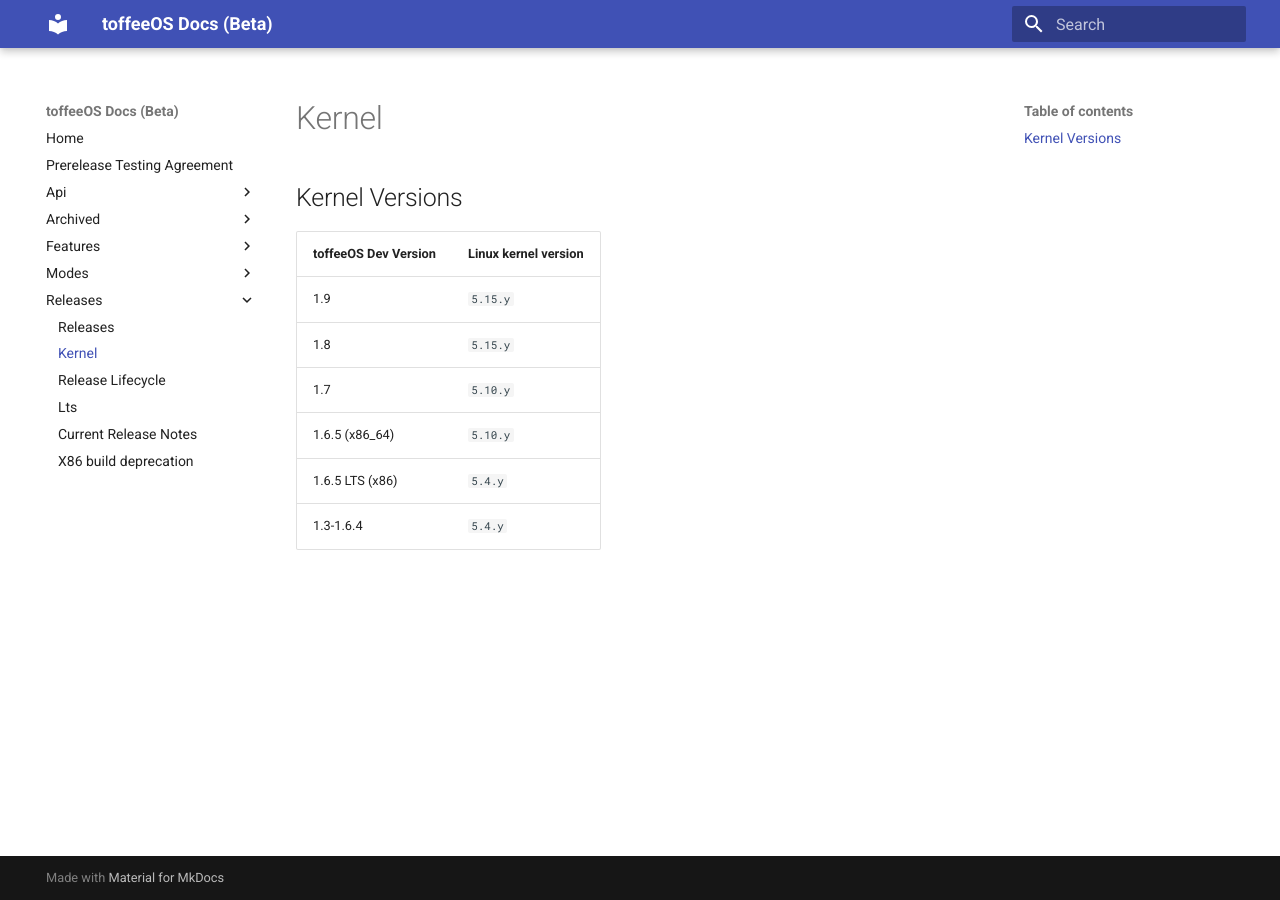
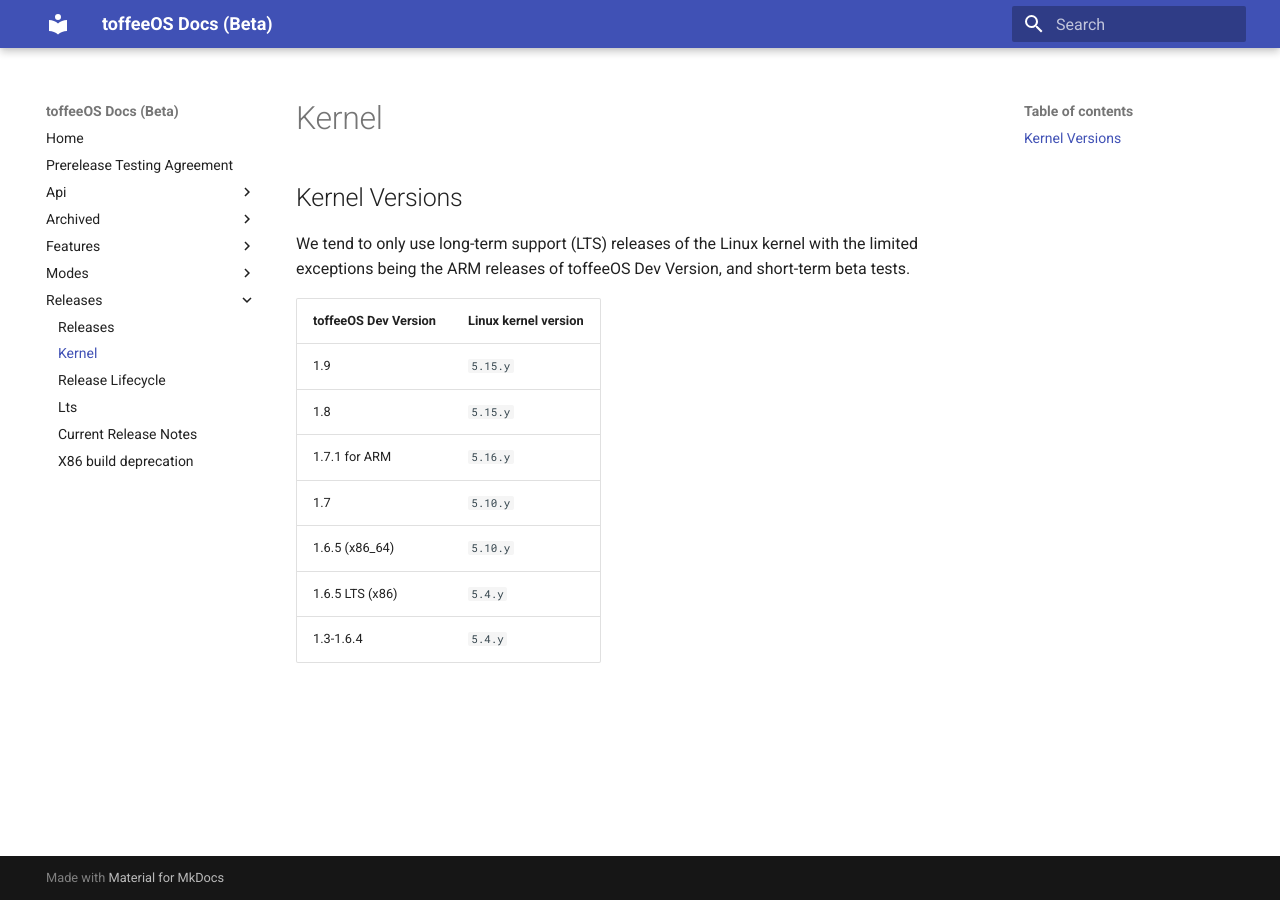
Before and after one commit to Wallymer/toffeeOSdocs, an MkDocs documentation site: the page built from docs/releases/kernel.md, in a window 1280 px wide. Built offline with MkDocs 1.6.1 and Material for MkDocs 9.7.7, drawn with Linux system fonts in a browser that asks for light colours.

Commit message:
KERNEL: documnet updated with new text, disclaim
Signed-off-by: Chuck Watson <cwatson@wallymer.com>
Reviewed-by: Owen Archambault <archam@wallymer.com>
Signed-off-by: Slade Watkins <slade@sladewatkins.com
Co-Authored-By: Chuck Watson <cwatson@wallymer.com>
Co-Authored-By: Owen Archambault <archam@wallymer.com>

```diff
--- a/docs/releases/kernel.md
+++ b/docs/releases/kernel.md
@@ -1,9 +1,12 @@
 ## Kernel Versions
+
+We tend to only use long-term support (LTS) releases of the Linux kernel with the limited exceptions being the ARM releases of toffeeOS Dev Version, and short-term beta tests.
 
 | toffeeOS Dev Version | Linux kernel version |
 |------------|----------------------|
 | 1.9 | ``5.15.y`` |
 | 1.8 | ``5.15.y`` |
+| 1.7.1 for ARM | ``5.16.y`` |
 | 1.7 | ``5.10.y`` |
 | 1.6.5 (x86_64) | ``5.10.y`` |
 | 1.6.5 LTS (x86) | ``5.4.y`` |
```
